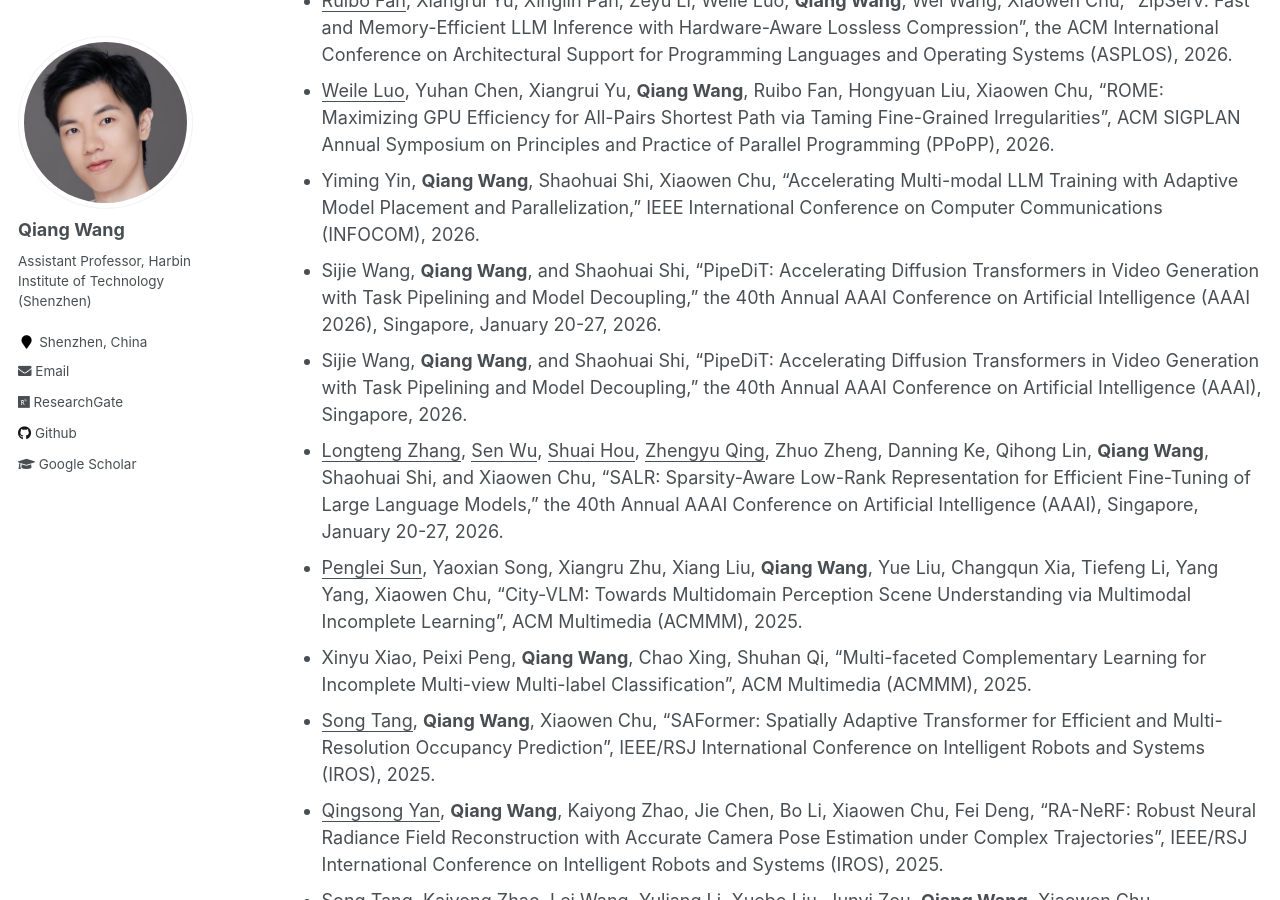
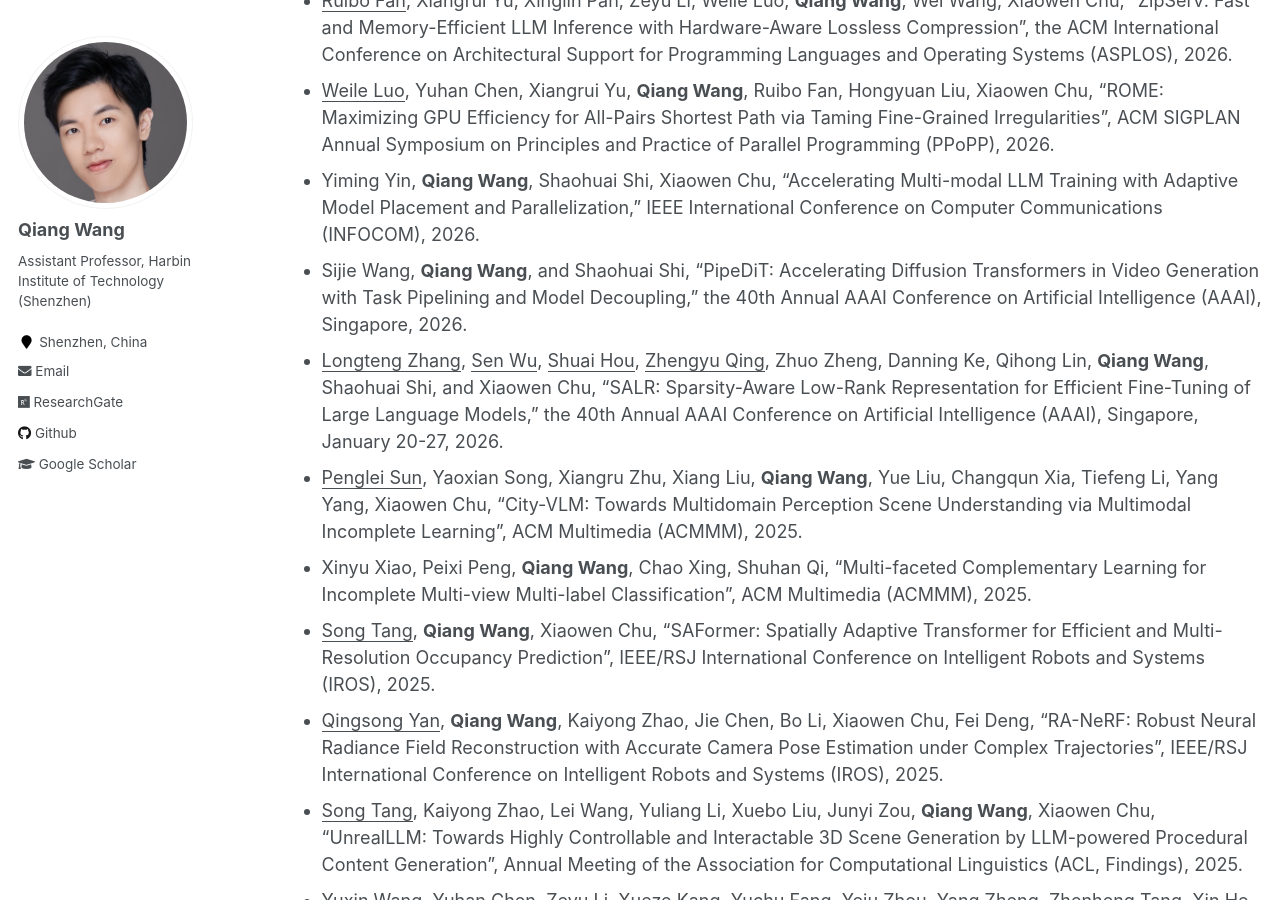
Before and after one commit to blackjack2015/blackjack2015.github.io, a Jekyll site: the page built from _pages/publications.md, in a window 1280 px wide and 900 px high, scrolled down 400 px. Built offline with Jekyll 4.4.1, drawn with Linux system fonts in a browser that asks for light colours.

Commit message:
Update publications.md

```diff
--- a/_pages/publications.md
+++ b/_pages/publications.md
@@ -26,7 +26,6 @@ author_profile: true
 + <ins>Ruibo Fan</ins>, Xiangrui Yu, Xinglin Pan, Zeyu Li, Weile Luo, **Qiang Wang**, Wei Wang, Xiaowen Chu, "ZipServ: Fast and Memory-Efficient LLM Inference with Hardware-Aware Lossless Compression", the ACM International Conference on Architectural Support for Programming Languages and Operating Systems (ASPLOS), 2026.
 + <ins>Weile Luo</ins>, Yuhan Chen, Xiangrui Yu, **Qiang Wang**, Ruibo Fan, Hongyuan Liu, Xiaowen Chu, "ROME: Maximizing GPU Efficiency for All-Pairs Shortest Path via Taming Fine-Grained Irregularities", ACM SIGPLAN Annual Symposium on Principles and Practice of Parallel Programming (PPoPP), 2026.
 + Yiming Yin, **Qiang Wang**, Shaohuai Shi, Xiaowen Chu, "Accelerating Multi-modal LLM Training with Adaptive Model Placement and Parallelization," IEEE International Conference on Computer Communications (INFOCOM), 2026.
-+ Sijie Wang, **Qiang Wang**, and Shaohuai Shi, “PipeDiT: Accelerating Diffusion Transformers in Video Generation with Task Pipelining and Model Decoupling,” the 40th Annual AAAI Conference on Artificial Intelligence (AAAI 2026), Singapore, January 20-27, 2026.
 + Sijie Wang, **Qiang Wang**, and Shaohuai Shi, "PipeDiT: Accelerating Diffusion Transformers in Video Generation with Task Pipelining and Model Decoupling," the 40th Annual AAAI Conference on Artificial Intelligence (AAAI), Singapore, 2026.
 + <ins>Longteng Zhang</ins>, <ins>Sen Wu</ins>, <ins>Shuai Hou</ins>, <ins>Zhengyu Qing</ins>, Zhuo Zheng, Danning Ke, Qihong Lin, **Qiang Wang**, Shaohuai Shi, and Xiaowen Chu, “SALR: Sparsity-Aware Low-Rank Representation for Efficient Fine-Tuning of Large Language Models,” the 40th Annual AAAI Conference on Artificial Intelligence (AAAI), Singapore, January 20-27, 2026.
 + <ins>Penglei Sun</ins>, Yaoxian Song, Xiangru Zhu, Xiang Liu, **Qiang Wang**, Yue Liu, Changqun Xia, Tiefeng Li, Yang Yang, Xiaowen Chu, "City-VLM: Towards Multidomain Perception Scene Understanding via Multimodal Incomplete Learning", ACM Multimedia (ACMMM), 2025.
```
